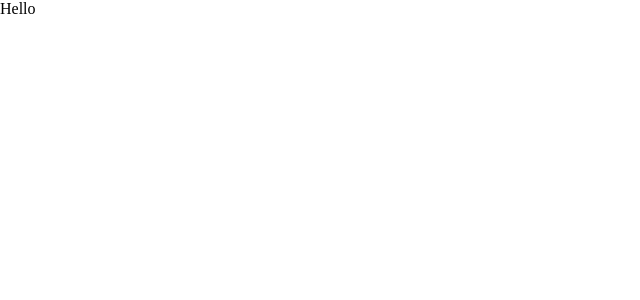
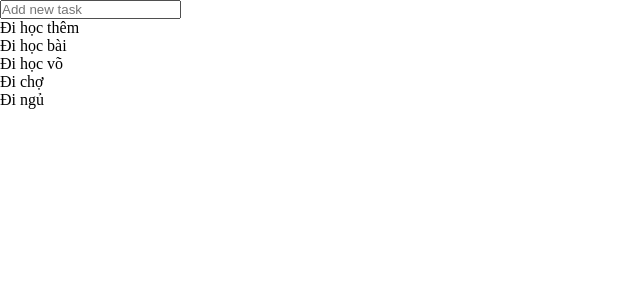
Before and after one commit to UyenPun/TODO-APP, a React (Vite) app in the folder vite-project/: page / in a window 1280 px wide. Shown: the top 300 px of the page, without its empty margins (0-640 px from the left). Built offline with nearby package versions, Linux system fonts and the light colour scheme.

Commit message:
03 Xây dựng danh sách việc cần làm.

```diff
--- a/vite-project/src/App.jsx
+++ b/vite-project/src/App.jsx
@@ -1,7 +1,33 @@
 import "./App.css";
 
 function App() {
-  return <p>Hello</p>;
+  return (
+    <div>
+      <input
+        type='text'
+        name='add-new-task'
+        placeholder='Add new task'
+      />
+
+      <div>
+        <div>
+          <p>Đi học thêm</p>
+        </div>
+        <div>
+          <p>Đi học bài</p>
+        </div>
+        <div>
+          <p>Đi học võ</p>
+        </div>
+        <div>
+          <p>Đi chợ</p>
+        </div>
+        <div>
+          <p>Đi ngủ</p>
+        </div>
+      </div>
+    </div>
+  );
 }
 
 export default App;
```
Also changed, not shown: 1 other file (tests, documents, lock files or other folders).
